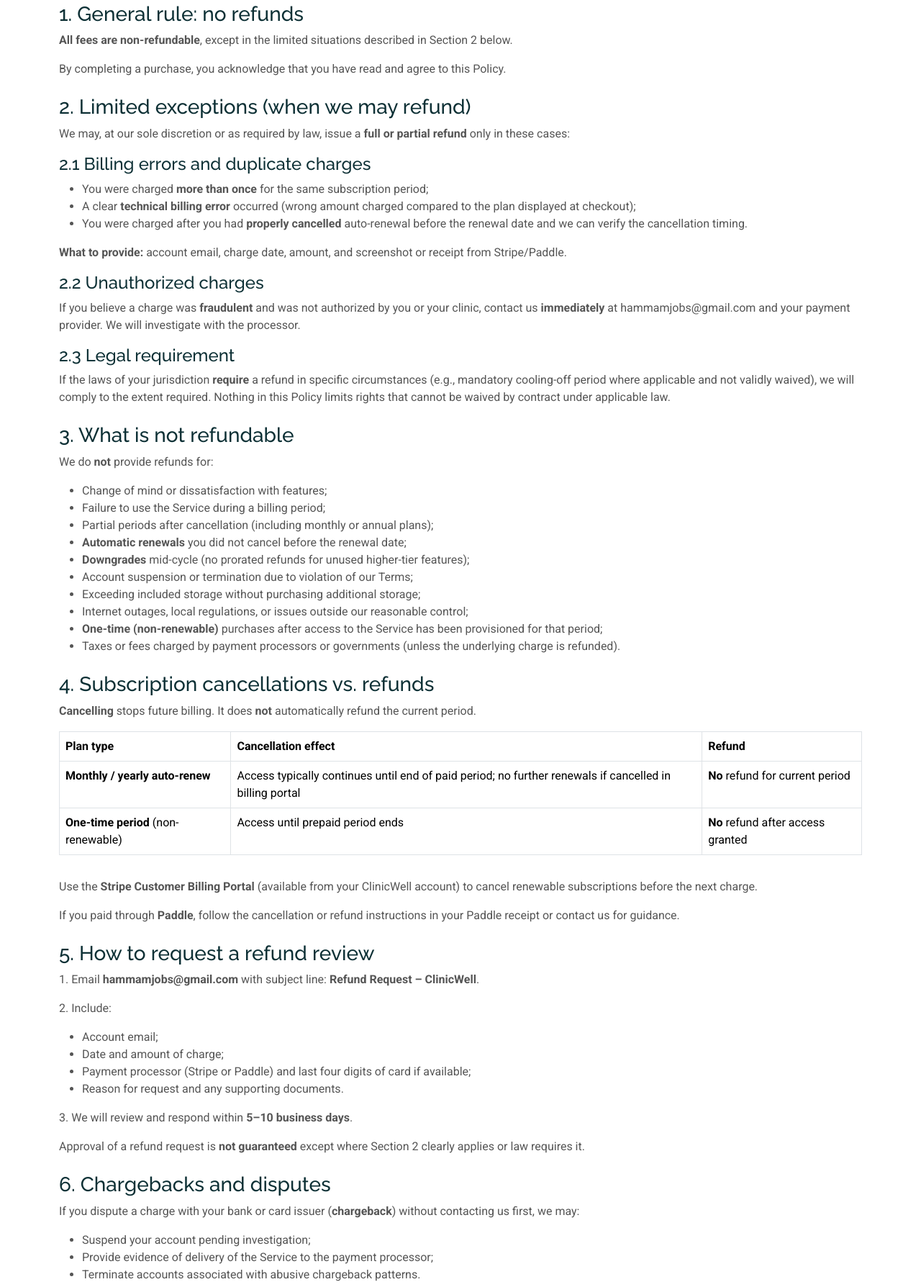
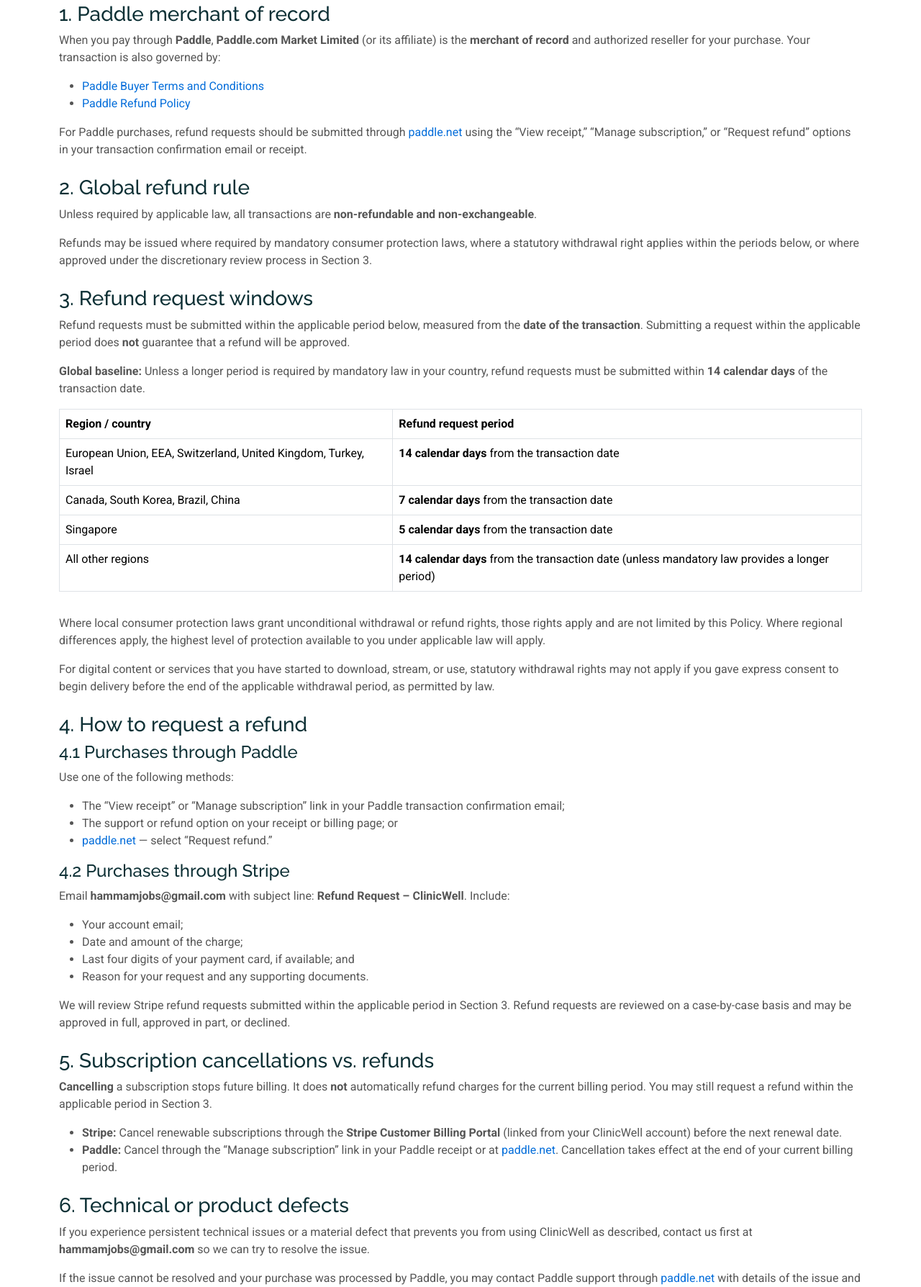
Before and after one commit to HammamN1998/HStars-LLC-website, a website: page pages/refund-policy.html in a window 1280 px wide. Shown: the part 819-2607 px from the top of the page at 72% size. Drawn offline with Linux system fonts and the light colour scheme.

Commit message:
update refund and term of service policies

```diff
--- a/pages/refund-policy.html
+++ b/pages/refund-policy.html
@@ -63,79 +63,74 @@
 
     <section id="policy-content" class="starter-section section">
       <div class="container" data-aos="fade-up">
-        <p><strong>Effective date:</strong> May 17, 2026</p>
-        <p><strong>Last updated:</strong> May 17, 2026</p>
+        <p><strong>Effective date:</strong> May 19, 2026</p>
+        <p><strong>Last updated:</strong> May 19, 2026</p>
         <p>This Refund Policy applies to subscription and other fees paid for <strong>ClinicWell</strong>, operated by <strong>HStars LLC</strong> (“<strong>we</strong>,” “<strong>us</strong>,” or “<strong>our</strong>”).</p>
         <p>Payments are processed by <strong>Stripe, Inc.</strong> and/or <strong>Paddle.com Market Limited</strong> (or their affiliates), depending on the checkout method you use. Refunds, when granted, are issued through the same payment processor and method used for the original charge, unless otherwise required by law.</p>
         <p><strong>Contact:</strong> hammamjobs@gmail.com | +972 59 283 1998</p>
         <p><strong>Address:</strong> 30 N Gould St Ste N, Sheridan, WY 82801, United States</p>
-        <p>This Policy is incorporated into our <a href="terms-of-service.html">Terms of Service</a>.</p>
-        <h3 class="mt-4">1. General rule: no refunds</h3>
-        <p><strong>All fees are non-refundable</strong>, except in the limited situations described in Section 2 below.</p>
-        <p>By completing a purchase, you acknowledge that you have read and agree to this Policy.</p>
-        <h3 class="mt-4">2. Limited exceptions (when we may refund)</h3>
-        <p>We may, at our sole discretion or as required by law, issue a <strong>full or partial refund</strong> only in these cases:</p>
-        <h4>2.1 Billing errors and duplicate charges</h4>
+        <p>This Policy is incorporated into our <a href="terms-of-service.html">Terms of Service</a>. By completing a purchase, you acknowledge that you have read and agree to this Policy.</p>
+        <h3 class="mt-4">1. Paddle merchant of record</h3>
+        <p>When you pay through <strong>Paddle</strong>, <strong>Paddle.com Market Limited</strong> (or its affiliate) is the <strong>merchant of record</strong> and authorized reseller for your purchase. Your transaction is also governed by:</p>
         <ul>
-        <li>You were charged <strong>more than once</strong> for the same subscription period;</li>
-        <li>A clear <strong>technical billing error</strong> occurred (wrong amount charged compared to the plan displayed at checkout);</li>
-        <li>You were charged after you had <strong>properly cancelled</strong> auto-renewal before the renewal date and we can verify the cancellation timing.</li>
+        <li><a href="https://www.paddle.com/legal/buyer-terms" rel="noopener noreferrer" target="_blank">Paddle Buyer Terms and Conditions</a></li>
+        <li><a href="https://www.paddle.com/legal/refund-policy" rel="noopener noreferrer" target="_blank">Paddle Refund Policy</a></li>
         </ul>
-        <p><strong>What to provide:</strong> account email, charge date, amount, and screenshot or receipt from Stripe/Paddle.</p>
-        <h4>2.2 Unauthorized charges</h4>
-        <p>If you believe a charge was <strong>fraudulent</strong> and was not authorized by you or your clinic, contact us <strong>immediately</strong> at hammamjobs@gmail.com and your payment provider. We will investigate with the processor.</p>
-        <h4>2.3 Legal requirement</h4>
-        <p>If the laws of your jurisdiction <strong>require</strong> a refund in specific circumstances (e.g., mandatory cooling-off period where applicable and not validly waived), we will comply to the extent required. Nothing in this Policy limits rights that cannot be waived by contract under applicable law.</p>
-        <h3 class="mt-4">3. What is not refundable</h3>
-        <p>We do <strong>not</strong> provide refunds for:</p>
-        <ul>
-        <li>Change of mind or dissatisfaction with features;</li>
-        <li>Failure to use the Service during a billing period;</li>
-        <li>Partial periods after cancellation (including monthly or annual plans);</li>
-        <li><strong>Automatic renewals</strong> you did not cancel before the renewal date;</li>
-        <li><strong>Downgrades</strong> mid-cycle (no prorated refunds for unused higher-tier features);</li>
-        <li>Account suspension or termination due to violation of our Terms;</li>
-        <li>Exceeding included storage without purchasing additional storage;</li>
-        <li>Internet outages, local regulations, or issues outside our reasonable control;</li>
-        <li><strong>One-time (non-renewable)</strong> purchases after access to the Service has been provisioned for that period;</li>
-        <li>Taxes or fees charged by payment processors or governments (unless the underlying charge is refunded).</li>
-        </ul>
-        <h3 class="mt-4">4. Subscription cancellations vs. refunds</h3>
-        <p><strong>Cancelling</strong> stops future billing. It does <strong>not</strong> automatically refund the current period.</p>
+        <p>For Paddle purchases, refund requests should be submitted through <a href="https://paddle.net/" rel="noopener noreferrer" target="_blank">paddle.net</a> using the “View receipt,” “Manage subscription,” or “Request refund” options in your transaction confirmation email or receipt.</p>
+        <h3 class="mt-4">2. Global refund rule</h3>
+        <p>Unless required by applicable law, all transactions are <strong>non-refundable and non-exchangeable</strong>.</p>
+        <p>Refunds may be issued where required by mandatory consumer protection laws, where a statutory withdrawal right applies within the periods below, or where approved under the discretionary review process in Section 3.</p>
+        <h3 class="mt-4">3. Refund request windows</h3>
+        <p>Refund requests must be submitted within the applicable period below, measured from the <strong>date of the transaction</strong>. Submitting a request within the applicable period does <strong>not</strong> guarantee that a refund will be approved.</p>
+        <p><strong>Global baseline:</strong> Unless a longer period is required by mandatory law in your country, refund requests must be submitted within <strong>14 calendar days</strong> of the transaction date.</p>
         <div class="table-responsive mb-3">
         <table class="table table-bordered">
-        <thead><tr><th>Plan type</th><th>Cancellation effect</th><th>Refund</th></tr></thead>
+        <thead><tr><th>Region / country</th><th>Refund request period</th></tr></thead>
         <tbody>
-        <tr><td><strong>Monthly / yearly auto-renew</strong></td><td>Access typically continues until end of paid period; no further renewals if cancelled in billing portal</td><td><strong>No</strong> refund for current period</td></tr>
-        <tr><td><strong>One-time period</strong> (non-renewable)</td><td>Access until prepaid period ends</td><td><strong>No</strong> refund after access granted</td></tr>
+        <tr><td>European Union, EEA, Switzerland, United Kingdom, Turkey, Israel</td><td><strong>14 calendar days</strong> from the transaction date</td></tr>
+        <tr><td>Canada, South Korea, Brazil, China</td><td><strong>7 calendar days</strong> from the transaction date</td></tr>
+        <tr><td>Singapore</td><td><strong>5 calendar days</strong> from the transaction date</td></tr>
+        <tr><td>All other regions</td><td><strong>14 calendar days</strong> from the transaction date (unless mandatory law provides a longer period)</td></tr>
         </tbody></table></div>
-        <p>Use the <strong>Stripe Customer Billing Portal</strong> (available from your ClinicWell account) to cancel renewable subscriptions before the next charge.</p>
-        <p>If you paid through <strong>Paddle</strong>, follow the cancellation or refund instructions in your Paddle receipt or contact us for guidance.</p>
-        <h3 class="mt-4">5. How to request a refund review</h3>
-        <p>1. Email <strong>hammamjobs@gmail.com</strong> with subject line: <strong>Refund Request – ClinicWell</strong>.</p>
-        <p>2. Include:</p>
+        <p>Where local consumer protection laws grant unconditional withdrawal or refund rights, those rights apply and are not limited by this Policy. Where regional differences apply, the highest level of protection available to you under applicable law will apply.</p>
+        <p>For digital content or services that you have started to download, stream, or use, statutory withdrawal rights may not apply if you gave express consent to begin delivery before the end of the applicable withdrawal period, as permitted by law.</p>
+        <h3 class="mt-4">4. How to request a refund</h3>
+        <h4>4.1 Purchases through Paddle</h4>
+        <p>Use one of the following methods:</p>
         <ul>
-        <li>Account email;</li>
-        <li>Date and amount of charge;</li>
-        <li>Payment processor (Stripe or Paddle) and last four digits of card if available;</li>
-        <li>Reason for request and any supporting documents.</li>
+        <li>The “View receipt” or “Manage subscription” link in your Paddle transaction confirmation email;</li>
+        <li>The support or refund option on your receipt or billing page; or</li>
+        <li><a href="https://paddle.net/" rel="noopener noreferrer" target="_blank">paddle.net</a> — select “Request refund.”</li>
         </ul>
-        <p>3. We will review and respond within <strong>5–10 business days</strong>.</p>
-        <p>Approval of a refund request is <strong>not guaranteed</strong> except where Section 2 clearly applies or law requires it.</p>
-        <h3 class="mt-4">6. Chargebacks and disputes</h3>
-        <p>If you dispute a charge with your bank or card issuer (<strong>chargeback</strong>) without contacting us first, we may:</p>
+        <h4>4.2 Purchases through Stripe</h4>
+        <p>Email <strong>hammamjobs@gmail.com</strong> with subject line: <strong>Refund Request – ClinicWell</strong>. Include:</p>
         <ul>
-        <li>Suspend your account pending investigation;</li>
-        <li>Provide evidence of delivery of the Service to the payment processor;</li>
-        <li>Terminate accounts associated with abusive chargeback patterns.</li>
+        <li>Your account email;</li>
+        <li>Date and amount of the charge;</li>
+        <li>Last four digits of your payment card, if available; and</li>
+        <li>Reason for your request and any supporting documents.</li>
         </ul>
-        <p><strong>Please email us first</strong> at hammamjobs@gmail.com so we can resolve billing errors quickly.</p>
-        <h3 class="mt-4">7. Refund processing time</h3>
-        <p>Approved refunds are submitted to Stripe or Paddle for processing. Depending on your bank, funds may take <strong>5–14 business days</strong> (or longer internationally) to appear on your statement after approval.</p>
-        <h3 class="mt-4">8. Changes to this Policy</h3>
+        <p>We will review Stripe refund requests submitted within the applicable period in Section 3. Refund requests are reviewed on a case-by-case basis and may be approved in full, approved in part, or declined.</p>
+        <h3 class="mt-4">5. Subscription cancellations vs. refunds</h3>
+        <p><strong>Cancelling</strong> a subscription stops future billing. It does <strong>not</strong> automatically refund charges for the current billing period. You may still request a refund within the applicable period in Section 3.</p>
+        <ul>
+        <li><strong>Stripe:</strong> Cancel renewable subscriptions through the <strong>Stripe Customer Billing Portal</strong> (linked from your ClinicWell account) before the next renewal date.</li>
+        <li><strong>Paddle:</strong> Cancel through the “Manage subscription” link in your Paddle receipt or at <a href="https://paddle.net/" rel="noopener noreferrer" target="_blank">paddle.net</a>. Cancellation takes effect at the end of your current billing period.</li>
+        </ul>
+        <h3 class="mt-4">6. Technical or product defects</h3>
+        <p>If you experience persistent technical issues or a material defect that prevents you from using ClinicWell as described, contact us first at <strong>hammamjobs@gmail.com</strong> so we can try to resolve the issue.</p>
+        <p>If the issue cannot be resolved and your purchase was processed by Paddle, you may contact Paddle support through <a href="https://paddle.net/" rel="noopener noreferrer" target="_blank">paddle.net</a> with details of the issue and any response you received from us. Where there is evidence of a material technical or product defect, a refund may be issued in accordance with applicable consumer protection laws.</p>
+        <h3 class="mt-4">7. Chargebacks and payment disputes</h3>
+        <p>We encourage you to contact us or Paddle <strong>before</strong> disputing a charge with your bank or card issuer. Contacting us first often leads to faster resolution than a chargeback.</p>
+        <p>If you initiate a chargeback or payment reversal, access to the Service may be temporarily suspended while the matter is reviewed. We may provide evidence of service delivery to the payment processor. This does not affect your lawful rights to dispute a charge under card-scheme or consumer-protection rules.</p>
+        <h3 class="mt-4">8. Refund processing time</h3>
+        <p>Where a refund is approved, it will be processed using the same payment method where possible. Approved refunds are typically processed within <strong>14 days</strong> of approval. Depending on your bank or card issuer, funds may take additional time to appear on your statement.</p>
+        <h3 class="mt-4">9. Mandatory consumer rights</h3>
+        <p>Nothing in this Policy limits or excludes rights that cannot be waived under mandatory consumer protection laws in your jurisdiction. If local law or Paddle’s policies provide you with greater protection, the highest level of applicable rights will apply.</p>
+        <h3 class="mt-4">10. Changes to this Policy and contact</h3>
         <p>We may update this Refund Policy from time to time. The “Last updated” date at the top will change when we do. Material changes will be communicated where appropriate by email or notice in the Service.</p>
         <p>Continued purchases after an update constitute acceptance of the revised Policy.</p>
-        <h3 class="mt-4">9. Contact</h3>
+        <h3 class="mt-4">Contact</h3>
         <p><strong>HStars LLC</strong> — ClinicWell</p>
         <p>30 N Gould St Ste N, Sheridan, WY 82801, United States</p>
         <p><strong>Email:</strong> hammamjobs@gmail.com</p>
```
Also changed, not shown: pages/terms-of-service.html (+3 -3 lines).
